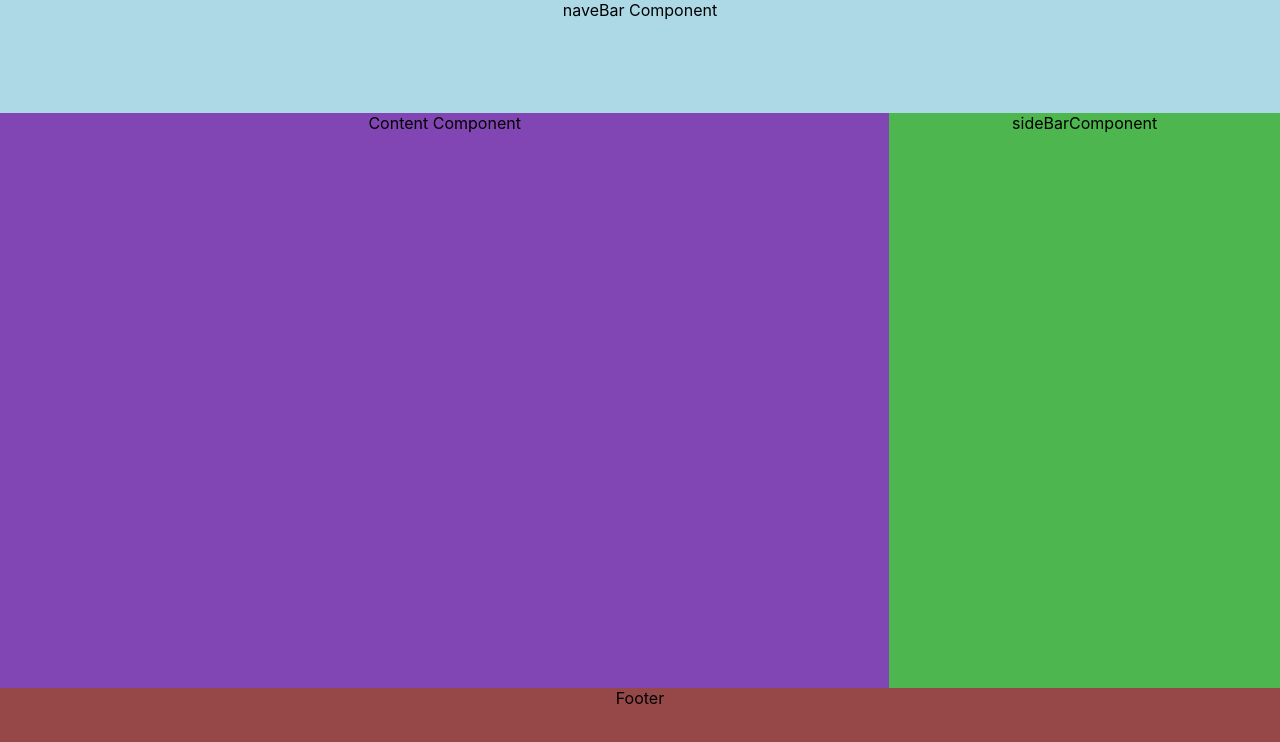
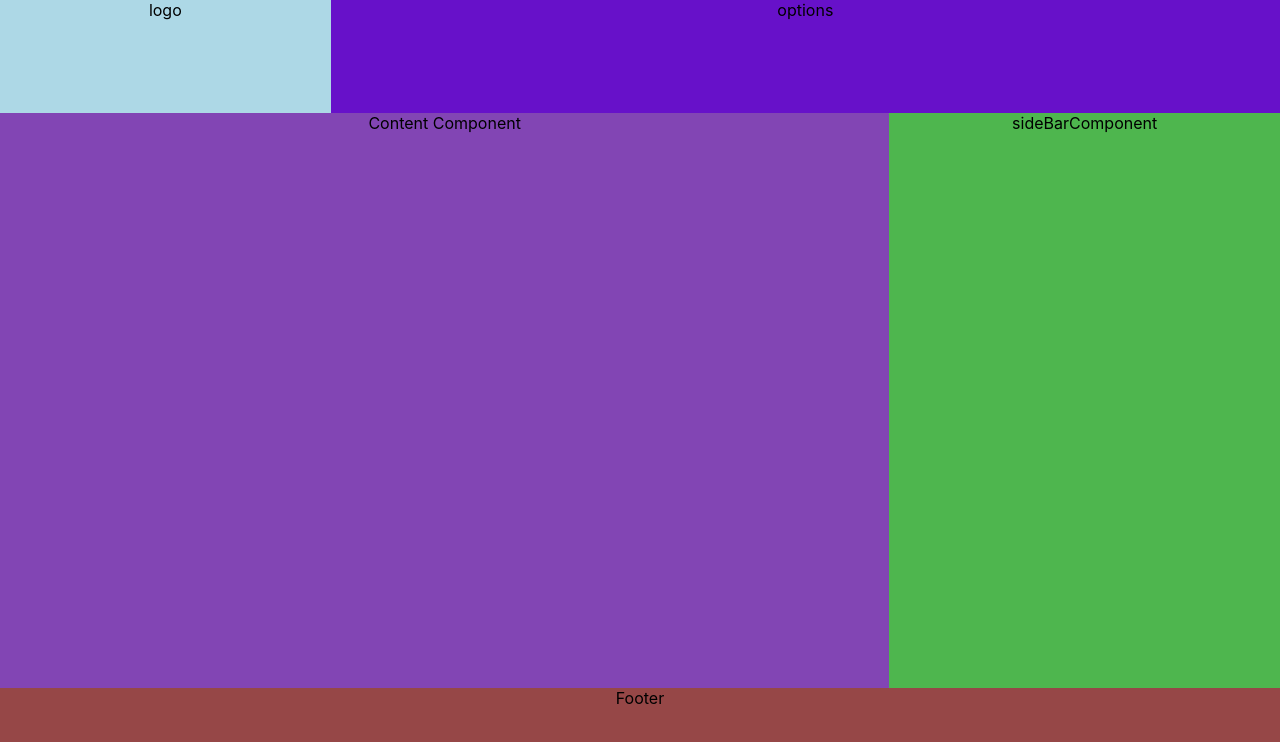
Before and after one commit to Oscuro1111/Blog-Eigengrau, a React (Create React App) app: page / in a window 1280 px wide. Shown: the top 742 px of the page. Built offline with nearby package versions, Linux system fonts and the light colour scheme.

Commit message:
Added Navebar components

```diff
--- /dev/null
+++ b/src/App/Components/Navebar/Components/LogoBox/index.jsx
@@ -0,0 +1,10 @@
+import React from 'react';
+import './styles/logo.css';
+
+export const LogoBox =()=>{
+    return (
+      <div className="logoBox">
+        logo
+      </div>
+    );
+};
--- /dev/null
+++ b/src/App/Components/Navebar/Components/LogoBox/styles/logo.css
@@ -0,0 +1,10 @@
+.logoBox{
+    grid-column:1/2;
+    width:100%;
+    height:100%;
+}
+
+.logo{
+    width:100%;
+    height:100%;
+}
--- /dev/null
+++ b/src/App/Components/Navebar/Components/Options/index.jsx
@@ -0,0 +1,10 @@
+import React from 'react';
+import './styles/options.css';
+
+export const Options =()=>{
+    return (
+        <div className="options">
+          options
+        </div>
+    );
+};
--- /dev/null
+++ b/src/App/Components/Navebar/Components/Options/styles/options.css
@@ -0,0 +1,6 @@
+.options{
+    grid-column:2/5;
+    height: 100%;
+    width: 100%;
+    background-color: rgb(103, 17, 201);
+}
--- a/src/App/Components/Navebar/index.jsx
+++ b/src/App/Components/Navebar/index.jsx
@@ -2,10 +2,16 @@ import React from 'react';
 
 import './styles/naveBar.css';
 
+import {LogoBox} from './Components/LogoBox';
+import {Options} from './Components/Options';
+
 const NavBar = () => {
 	return (
 		<React.Fragment>
-			<div className="naveBar">naveBar Component</div>
+			<div className="naveBar">
+			  <LogoBox />
+			  <Options />
+			</div>
 		</React.Fragment>
 	);
 };
--- a/src/App/Components/Navebar/styles/naveBar.css
+++ b/src/App/Components/Navebar/styles/naveBar.css
@@ -1,4 +1,5 @@
 .naveBar{
+    display:grid;
     height:100%;
     background-color:lightblue;
 }
--- a/src/App/Components/sideBar/styles/sideBar.css
+++ b/src/App/Components/sideBar/styles/sideBar.css
@@ -1,4 +1,5 @@
 .sideBarComponent{
     height: 100%;
+    overflow-x:scroll;
     background-color:rgb(78, 182, 78);
 }
```
